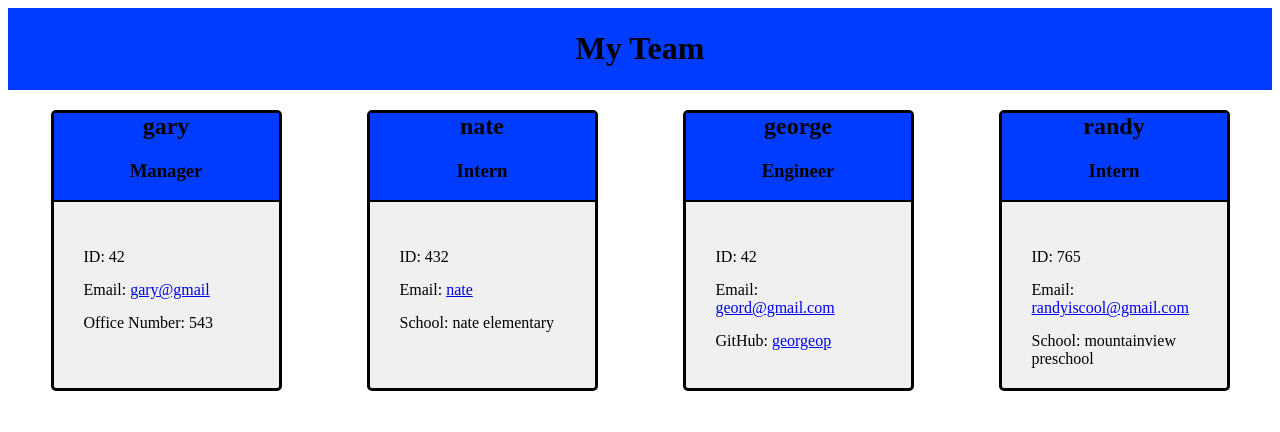
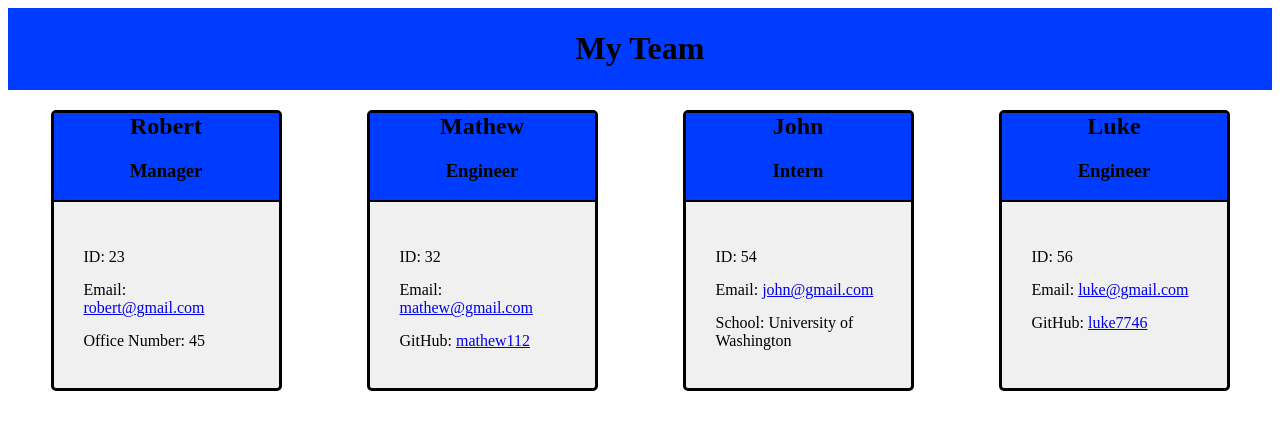
Before and after one commit to chulleyboy/10-OOP-Team-Profile-Generator, a website: page dist/index.html in a window 1280 px wide. Drawn offline with Linux system fonts and the light colour scheme.

```diff
--- a/dist/index.html
+++ b/dist/index.html
@@ -15,56 +15,56 @@
 	  <main class="cards">
 		<div class="card">
 		  <div class="card-header">
-			<h2>gary</h2>
+			<h2>Robert</h2>
 			<h3>Manager</h3>
 		  </div>
 		  <div class="card-body">
 			<ul>
-			  <li>ID: 42</li>
-			  <li>Email: <a href="mailto:gary@gmail">gary@gmail</a></li>
-			  <li>Office Number: 543</li>
+			  <li>ID: 23</li>
+			  <li>Email: <a href="mailto:robert@gmail.com">robert@gmail.com</a></li>
+			  <li>Office Number: 45</li>
 			</ul>
 		  </div>
 		</div>
 
 		<div class="card">
 		  <div class="card-header">
-			<h2>nate</h2>
-			<h3>Intern</h3>
+			<h2>Mathew</h2>
+			<h3>Engineer</h3>
 		  </div>
 		  <div class="card-body">
 			<ul>
-			  <li>ID: 432</li>
-			  <li>Email: <a href="mailto:nate">nate</a></li>
-			  <li>School: nate elementary</li>
+			  <li>ID: 32</li>
+			  <li>Email: <a href="mailto:mathew@gmail.com">mathew@gmail.com</a></li>
+			  <li>GitHub: <a href="https://github.com/mathew112">mathew112</a></li>
 			</ul>
 		  </div>
 		</div>
 
 		<div class="card">
 		  <div class="card-header">
-			<h2>george</h2>
-			<h3>Engineer</h3>
+			<h2>John</h2>
+			<h3>Intern</h3>
 		  </div>
 		  <div class="card-body">
 			<ul>
-			  <li>ID: 42</li>
-			  <li>Email: <a href="mailto:geord@gmail.com">geord@gmail.com</a></li>
-			  <li>GitHub: <a href="https://github.com/georgeop">georgeop</a></li>
+			  <li>ID: 54</li>
+			  <li>Email: <a href="mailto:john@gmail.com">john@gmail.com</a></li>
+			  <li>School: University of Washington</li>
 			</ul>
 		  </div>
 		</div>
 
 		<div class="card">
 		  <div class="card-header">
-			<h2>randy</h2>
-			<h3>Intern</h3>
+			<h2>Luke</h2>
+			<h3>Engineer</h3>
 		  </div>
 		  <div class="card-body">
 			<ul>
-			  <li>ID: 765</li>
-			  <li>Email: <a href="mailto:randyiscool@gmail.com">randyiscool@gmail.com</a></li>
-			  <li>School: mountainview preschool</li>
+			  <li>ID: 56</li>
+			  <li>Email: <a href="mailto:luke@gmail.com">luke@gmail.com</a></li>
+			  <li>GitHub: <a href="https://github.com/luke7746">luke7746</a></li>
 			</ul>
 		  </div>
 		</div>
```
